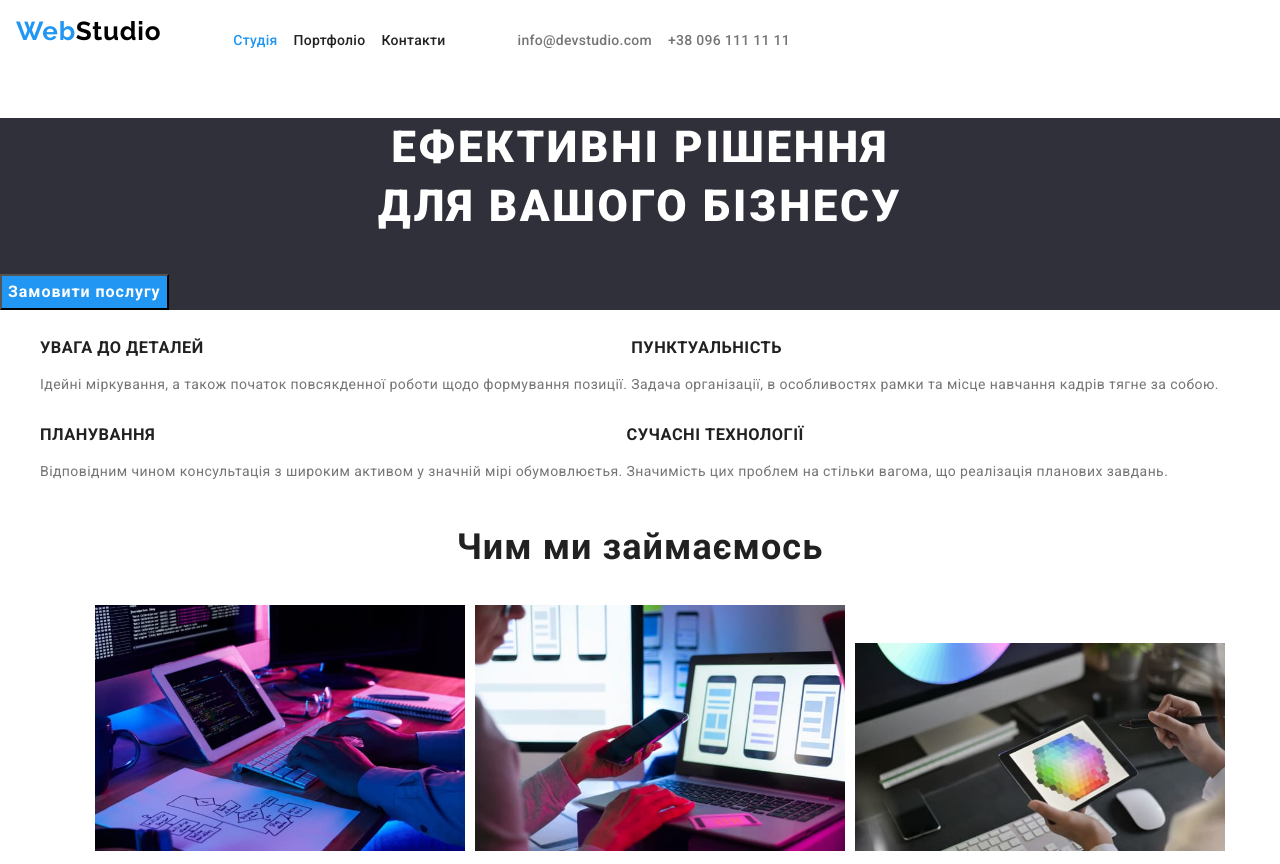
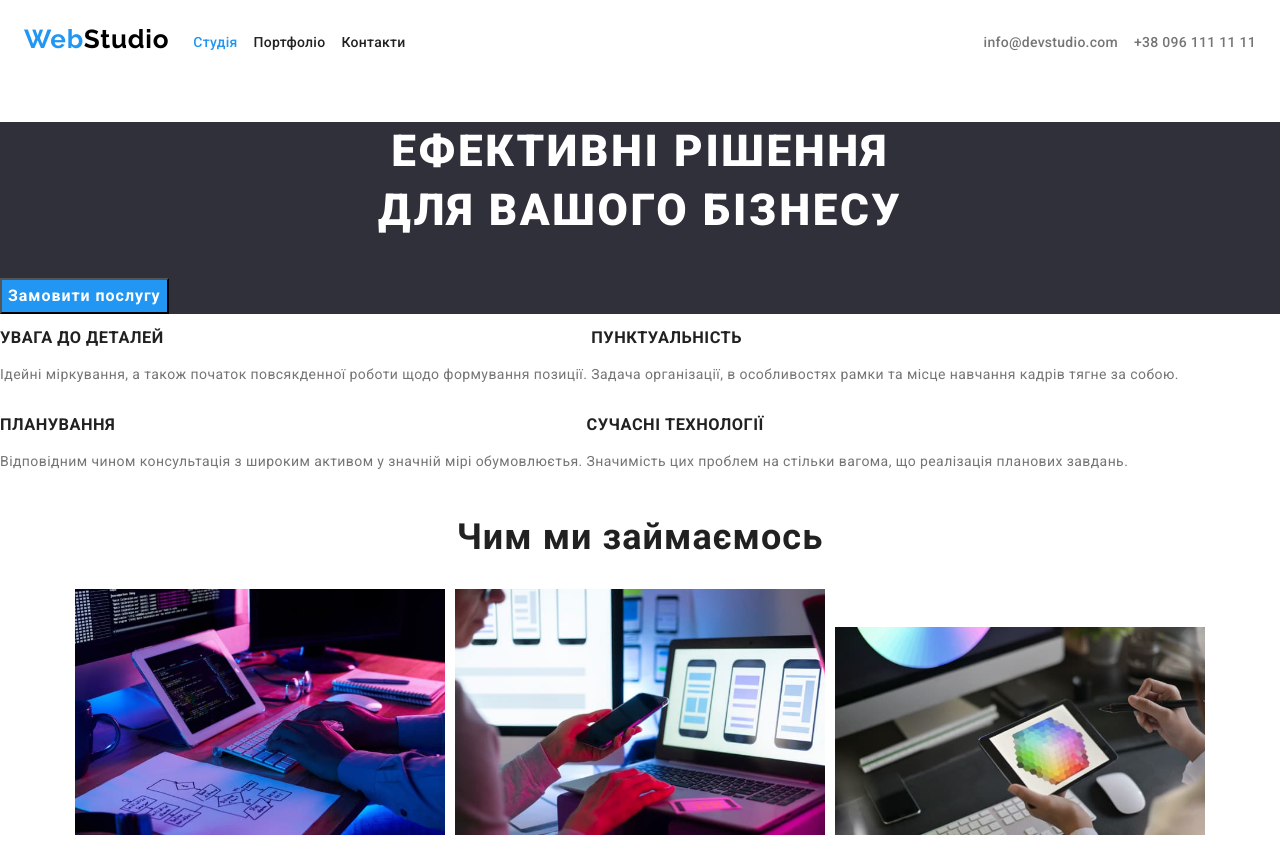
Before and after one commit to OlhaVoloshenko/goit-markup-hw-03, a plain HTML site: page index.html in a window 1280 px wide. Shown: the top 864 px of the page. Drawn offline with nearby package versions, Linux system fonts and the light colour scheme.

Commit message:
Додає css до хедера позиціонування
Додає css до хедера позиціонування

```diff
--- a/css/styles.css
+++ b/css/styles.css
@@ -12,19 +12,19 @@ a {
 text-decoration: none;
 }
 ul {
-    /*margin: 0;
-    padding: 0;*/
+    margin: 0;
+    padding: 0;
     list-style: none;
 }
 li {
     display: inline-block;
 }
 
-/*img {
+img {
     display: block;
     max-width: 100%;
     height: auto;
-}*/
+}
 
 
 body {
@@ -41,14 +41,28 @@ body {
 
 .container {
     display: flex;
+    justify-content: center;
+    align-items: center;
+    border-color: #000000;
 }
-.group-1,
-.group-2,
-.group-3,
+
+.container,
+.header-nav,
+.header-list,
+.header-contacts,
 .box {
     display: flex;
     padding: 8px;
 }
+.header-contacts {
+    margin-left: auto;
+}
+/*.box {
+    margin-left: 4px;
+    margin-right: 4px;
+    border-color: #795548;
+    font-weight: 700;
+}*/
 .header-logo {
     font-family: Raleway;
     font-style: normal;
--- a/index.html
+++ b/index.html
@@ -14,15 +14,11 @@
   <body>
     <header>
       <div class="container">
-        <div class="group-1">
         <nav class="header-nav">
             <div class="box">
               <a class="header-logo" href="./index.html"><span class="logo-web">Web</span>Studio</a>
             </div>
-        </div>
-
             <ul class="header-list">
-          <div class="group-2">
               <div class="box">
                 <li><a class="header-link current" href="./index.html">Студія</a></li>
               </div>
@@ -32,17 +28,14 @@
               <div class="box">
                 <li><a class="header-link" href="/">Контакти</a></li>
               </div>
-          </div>
            </ul>
         </nav>
             <ul class="header-contacts">
-          <div class="group-3">
               <div class="box">
                 <li><a class="header mail" href="mailto:info@devstudio.com">info@devstudio.com</a></li>
               </div>
               <div class="box">
                 <li><a class="header phone" href="tel:+380961111111">+38 096 111 11 11</a></li>
-            </div>
               </div>
             </ul>
       </div>
```
Lines whose indentation alone changed are shown as unchanged.
